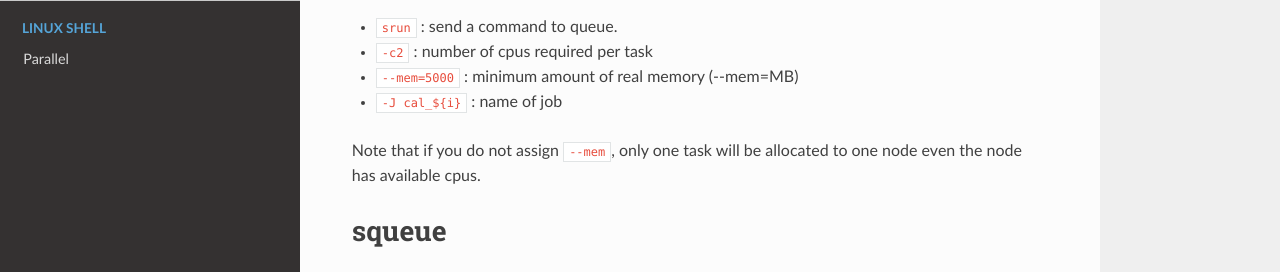
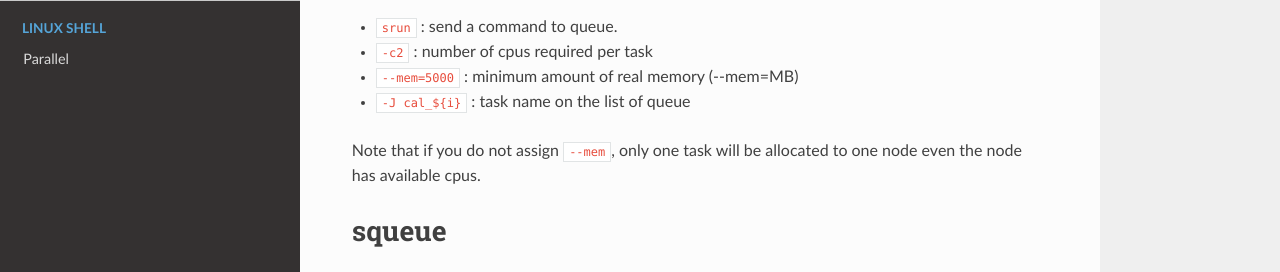
Before and after one commit to WonyoungCho/parallel, an MkDocs documentation site: the page built from docs/slurm.md, in a window 1280 px wide and 900 px high, scrolled down 314 px. Shown: the part 166-438 px from the top of the window. Built offline with MkDocs 1.6.1, drawn with Linux system fonts in a browser that asks for light colours; nearby versions of some CDN libraries; old or Windows-style settings are respelled for this version of MkDocs.

Commit message:
Update slurm.md

```diff
--- a/docs/slurm.md
+++ b/docs/slurm.md
@@ -18,7 +18,7 @@ $ for i in {30..50};do srun -c2 --mem=5000 -J cal_${i} ldtable.py -th 0.01 -rh 1
 - `srun` : send a command to queue.
 - `-c2` : number of cpus required per task
 - `--mem=5000` : minimum amount of real memory (--mem=MB)
-- `-J cal_${i}` : name of job
+- `-J cal_${i}` : task name on the list of queue
 
 Note that if you do not assign `--mem`, only one task will be allocated to one node even the node has available cpus.
 
```
